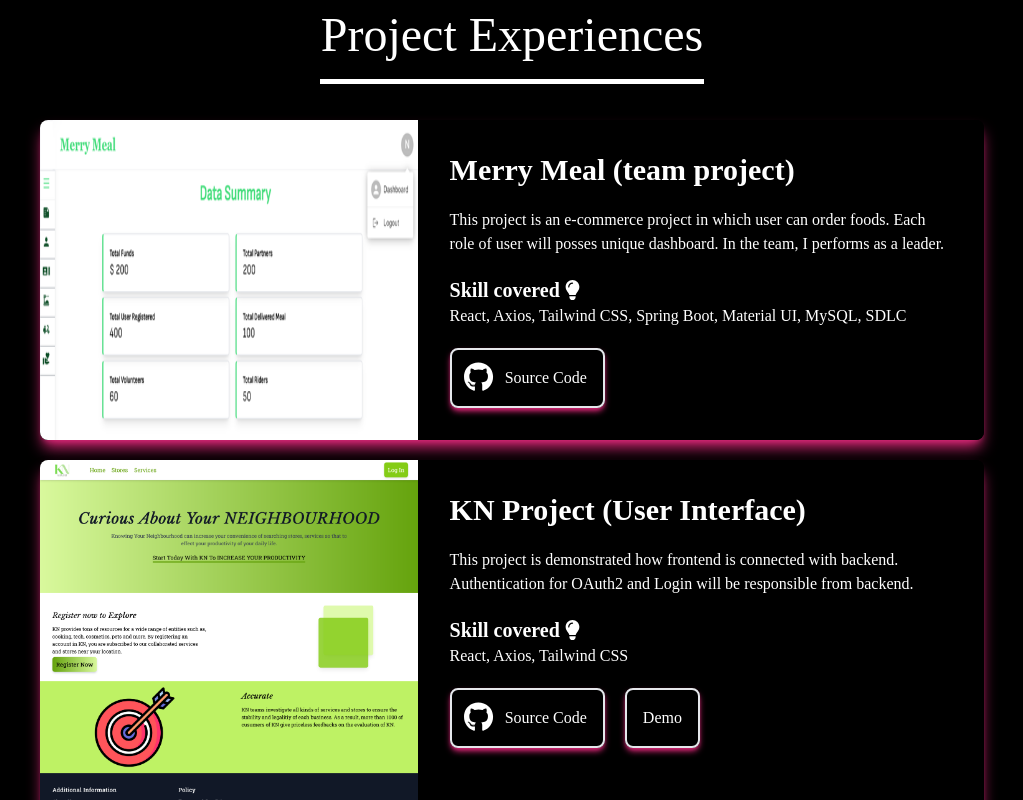
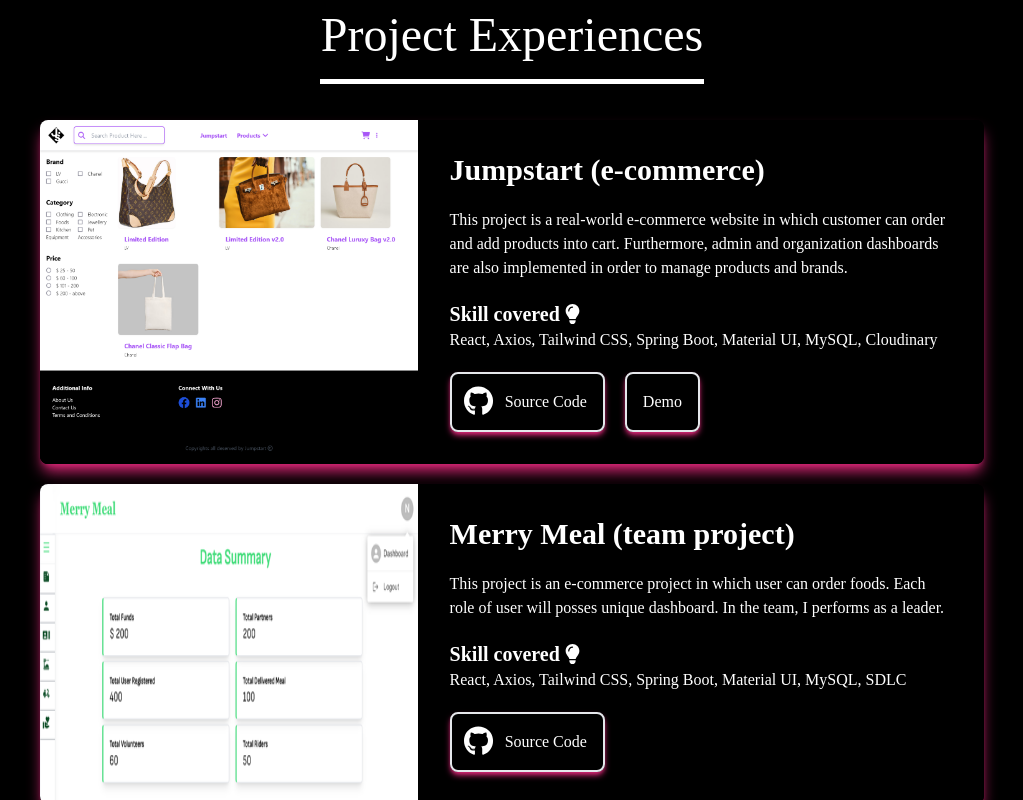
Before and after one commit to harrison542002/aung-portfolio, a React (Create React App) app: page / in a window 1280 px wide. Shown: the part 1780-2580 px from the top of the page, without its empty margins (128-1151 px from the left). Built offline with nearby package versions, Linux system fonts and the light colour scheme.

Commit message:
add jumpstart project

```diff
--- a/src/components/ProjectExperiments.js
+++ b/src/components/ProjectExperiments.js
@@ -9,10 +9,11 @@ import { useAnimation } from "framer-motion";
 import JobPortal from "../assets/jobportal.png";
 import JobUI from "../assets/jobhome.png";
 import MerryMeal from "../assets/merrymeal.png";
+import Jumpstart from "../assets/jumpstart.png";
 
 function ProjectExperiments() {
   const { ref, inView } = useInView({
-    threshold: 0.15,
+    threshold: 0.1,
   });
   const animation = useAnimation();
   useEffect(() => {
@@ -38,6 +39,16 @@ function ProjectExperiments() {
         <div className="border-t-4 border-white border lg:w-96 w-72"></div>
       </div>
       <div className="px-10 py-4" ref={ref}>
+        <Project
+          animate={animation}
+          img={Jumpstart}
+          demo="https://jumpstart-jpuvw2xxw-harrison542002.vercel.app/"
+          skills="React, Axios, Tailwind CSS, Spring Boot, Material UI, MySQL, Cloudinary"
+          title="Jumpstart (e-commerce)"
+          source="https://github.com/harrison542002/jumpstart-ecommerce"
+          explain="This project is a real-world e-commerce website in which customer can order and add products into cart.
+          Furthermore, admin and organization dashboards are also implemented in order to manage products and brands."
+        />
         <Project
           animate={animation}
           img={MerryMeal}
```
Also changed, not shown: src/assets/jumpstart.png (added).
